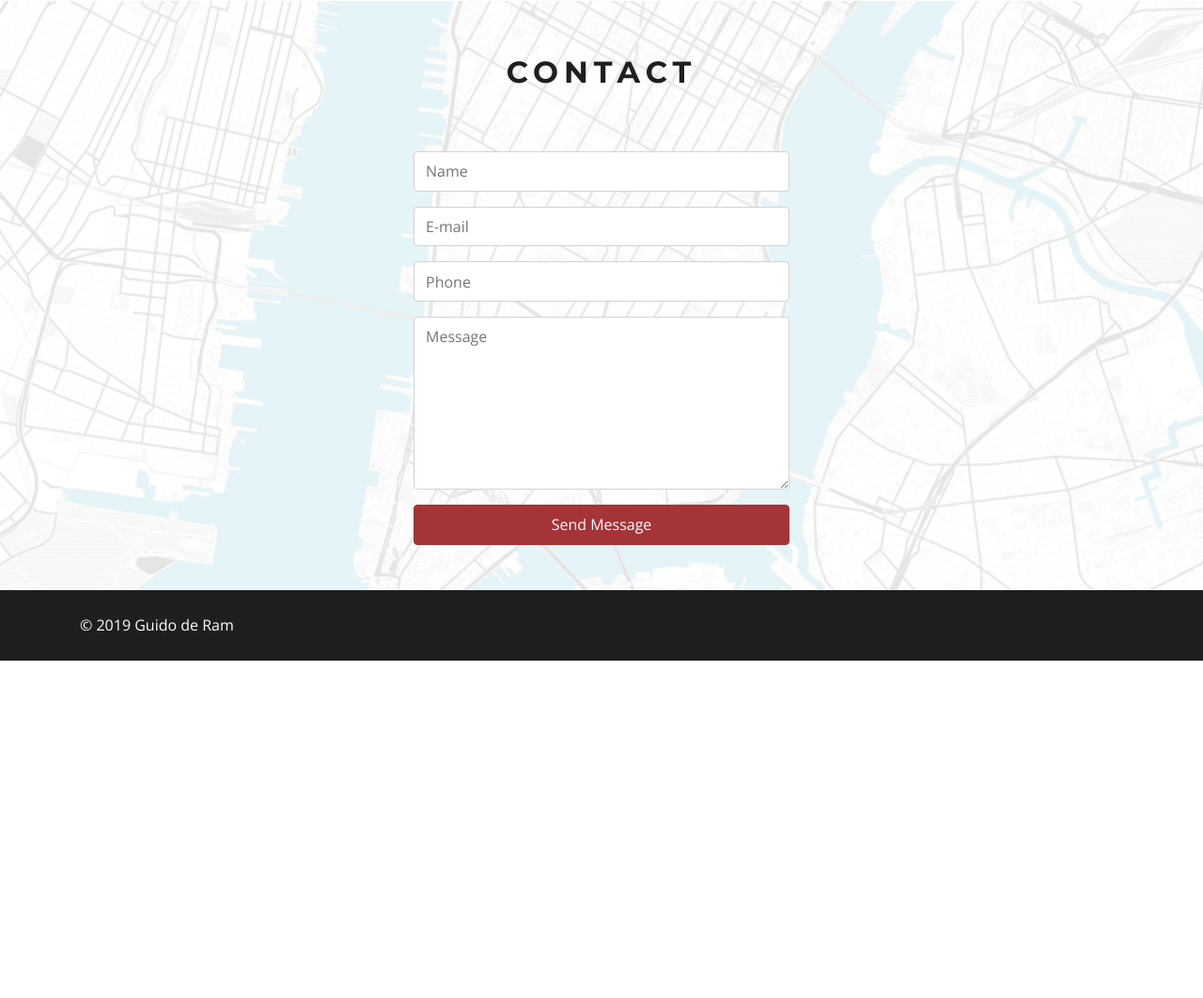
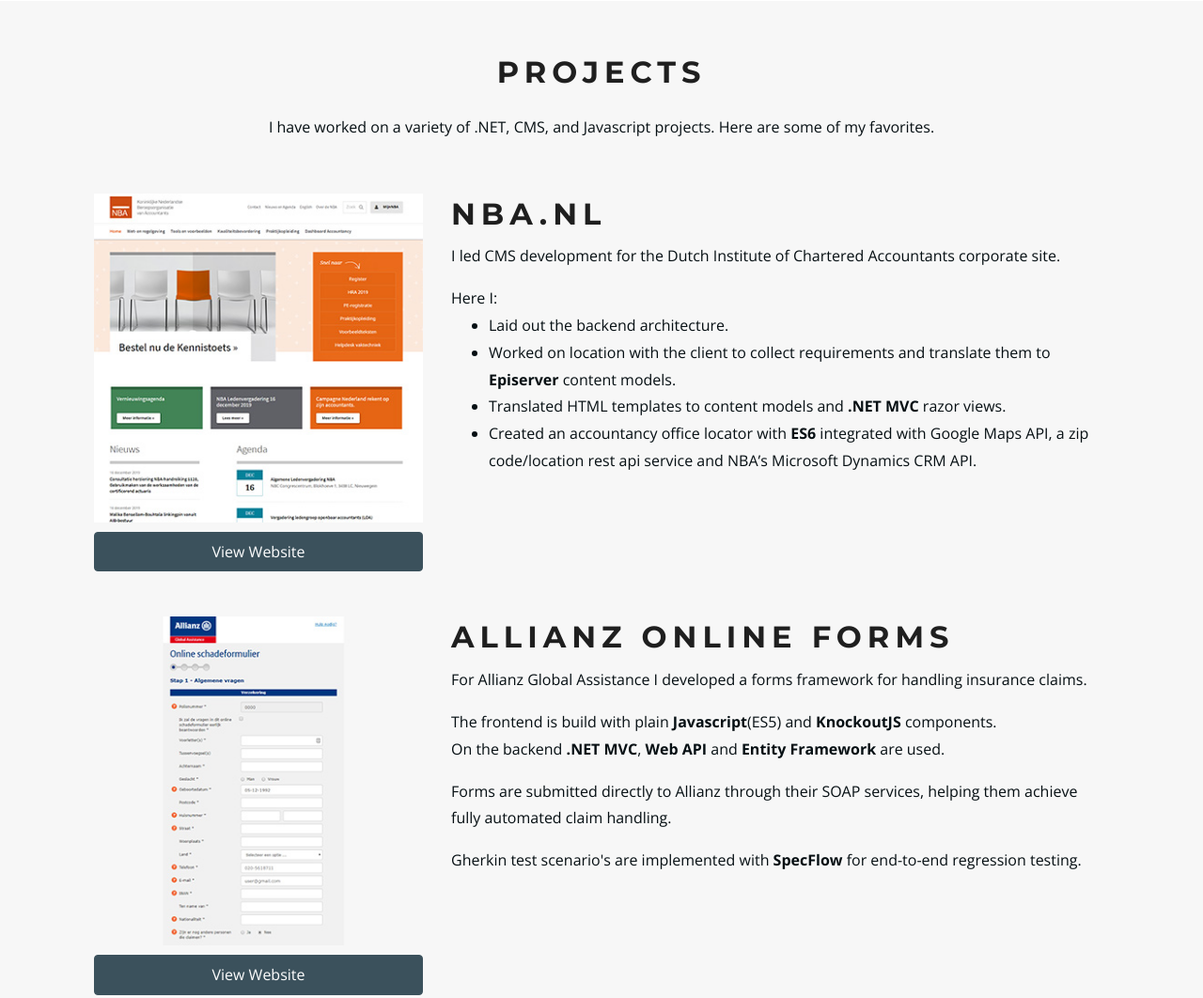
Before and after one commit to guidoderam/guidoderam.com-html, a website built with webpack: page index.html in a window 1280 px wide. Shown: the part 1357-2419 px from the top of the page at 94% size. Before the commit the page ends 2060 px from the top, so only its background shows below. Built offline with nearby package versions, Linux system fonts and the light colour scheme.

Commit message:
Added projects section

```diff
--- a/index.html
+++ b/index.html
@@ -18,10 +18,10 @@
                     <li class="navbar__item">
                         <a class="navbar__link" href="#about">About</a>
                     </li>
-<!--                     <li class="navbar__item">
+                    <li class="navbar__item">
                         <a class="navbar__link" href="#projects">Projects</a>
                     </li>
-                    <li class="navbar__item">
+<!--                     <li class="navbar__item">
                         <a class="navbar__link" href="#resume">Resume</a>
                     </li> -->
                     <li class="navbar__item">
@@ -64,7 +64,7 @@
                         </p>
                     </div>
                     <div class="column">
-                        <h5>My Skills</h5>
+                        <h5>My Core Skills</h5>
                         <div class="progress">
                             <span class="progress__title">HTML / CSS3 / SASS</span>
                             <div class="progress__bar progress__bar--80"></div>
@@ -85,6 +85,48 @@
                             <span class="progress__title">Episerver CMS / Umbraco</span>
                             <div class="progress__bar progress__bar--90"></div>
                         </div>
+                    </div>
+                </div>
+            </div>
+        </section>
+
+        <section id="projects">
+            <div class="container">
+                <div class="row">
+                    <div class="column heading">
+                        <h1 class="h2">Projects</h1>
+                        <p>I have worked on a variety of .NET, CMS, and Javascript projects. Here are some of my favorites.</p>
+                    </div>
+                </div>
+                <div class="row project">
+                    <div class="column">
+                        <h2 class="project__title">NBA.nl</h2>
+                        <p>I led CMS development for the Dutch Institute of Chartered Accountants corporate site.</p>
+                        <p>Here I:</p>
+                        <ul>
+                            <li>Laid out the backend architecture.</li>
+                            <li>Worked on location with the client to collect requirements and translate them to <strong>Episerver</strong> content models.</li>
+                            <li>Translated HTML templates to content models and <strong>.NET MVC</strong> razor views.</li>
+                            <li>Created an accountancy office locator with <strong>ES6</strong> integrated with Google Maps API, a zip code/location rest api service and NBA’s Microsoft Dynamics CRM API.</li>
+                        </ul>
+                    </div>
+                    <div class="column">
+                        <img class="img-fluid" src="<%= require('./src/assets/img/nba.jpg') %>" alt="The Royal Netherlands Institute of Chartered Accountants" />
+                        <a href="https://www.nba.nl/" target="_blank" class="button button--secondary">View Website</a>
+                    </div>
+                </div>
+
+                <div class="row project">
+                    <div class="column">
+                        <h2 class="project__title">Allianz Online Forms</h2>
+                        <p>For Allianz Global Assistance I developed a forms framework for handling insurance claims.</p>
+                        <p>The frontend is build with plain <strong>Javascript</strong>(ES5) and <strong>KnockoutJS</strong> components.<br/>On the backend <strong>.NET MVC</strong>, <strong>Web API</strong> and <strong>Entity Framework</strong> are used.</p>
+                        <p>Forms are submitted directly to Allianz through their SOAP services, helping them achieve fully automated claim handling.</p>
+                        <p>Gherkin test scenario's are implemented with <strong>SpecFlow</strong> for end-to-end regression testing.</p>
+                    </div>
+                    <div class="column">
+                        <img class="img-fluid" src="<%= require('./src/assets/img/allianz.jpg') %>" alt="Allianz Online Forms" />
+                        <a href="https://forms.allianz-assistance.nl/allianz/nl/aclaim" target="_blank" class="button button--secondary">View Website</a>
                     </div>
                 </div>
             </div>
@@ -117,9 +159,7 @@
                                     style="height: 184px;"></textarea>
                             </div>
                             <div class="form-group">
-                                <div class="text-center m-t-20">
-                                    <button class="button button--primary" type="submit"><span>Send Message</span></button>
-                                </div>
+                                <button class="button button--primary" type="submit"><span>Send Message</span></button>
                             </div>
                         </form>
                     </div>
--- a/src/styles/components/_button.scss
+++ b/src/styles/components/_button.scss
@@ -1,8 +1,10 @@
 .button {
     display: inline-block;
     font-weight: 400;
-    color: #060F13;
+    color: $firefly;
     text-align: center;
+    text-decoration: none;
+    width: max-content;
     vertical-align: middle;
     -webkit-user-select: none;
     -moz-user-select: none;
@@ -17,22 +19,20 @@
     transition: color 0.15s ease-in-out, background-color 0.15s ease-in-out, border-color 0.15s ease-in-out, box-shadow 0.15s ease-in-out;
 
     &--primary {
-        color: #fff;
-        background-color: #A43437;
-        border-color: #A43437;
+        color: $white;
+        background-color: $color-primary;
+        border-color: $color-primary;
     }
 
     &--secondary {
-        color: #fff;
-        background-color: #3B515C;
-        border-color: #3B515C;
+        color: $white;
+        background-color: $color-secondary;
+        border-color: $color-secondary;
     }
 }
 
 button {
     @extend .button;
-
-
 }
 
 button:not(:disabled), [type="button"]:not(:disabled), [type="reset"]:not(:disabled), [type="submit"]:not(:disabled) {
--- /dev/null
+++ b/src/styles/components/_project.scss
@@ -0,0 +1,38 @@
+#projects {
+    background-color: $gray;
+
+    .project {
+        flex-wrap: nowrap;
+        flex-direction: column;
+
+        &__title {
+            margin-top: 0;
+            margin-bottom: 0.5rem;
+        }
+
+        .button {
+            width: 100%;
+        }
+
+        p + ul {
+            margin-top: -1rem;
+        }
+
+        &:nth-of-type(n+3){
+            margin-top: 3rem;
+        }
+
+        @media (min-width: $breakpoint-md) {
+            flex-direction: row;
+
+            .column {
+                flex: 2;
+            }
+
+            .column + .column {
+                flex: 1;
+                order: -1;
+            }
+        }
+    }
+}
--- a/src/styles/index.scss
+++ b/src/styles/index.scss
@@ -9,6 +9,7 @@
 @import 'components/contact';
 @import 'components/button';
 @import 'components/progress';
+@import 'components/project';
 
 @import 'layout/grid';
 @import 'layout/form';
--- a/src/styles/layout/_form.scss
+++ b/src/styles/layout/_form.scss
@@ -4,14 +4,14 @@
     .form-group {
         margin-bottom: 1rem;
         width: 100%;
+        text-align: center;
 
-        input, button, select, optgroup, textarea {
+        input, select, optgroup, textarea {
             width: 100%;
             margin: 0;
             font-family: inherit;
             font-size: inherit;
             line-height: inherit;
-
         }
 
         .form-control {
--- a/src/styles/utilities/_variables.scss
+++ b/src/styles/utilities/_variables.scss
@@ -11,6 +11,7 @@
 
 // Descriptive Base Colors
 $white: #FEFEFE;
+$gray: #f7f7f7;
 $dark: #1F1F1F;
 
 $firefly: #060F13;
```
Also changed, not shown: src/assets/img/allianz.jpg (added), src/assets/img/nba.jpg (added).
